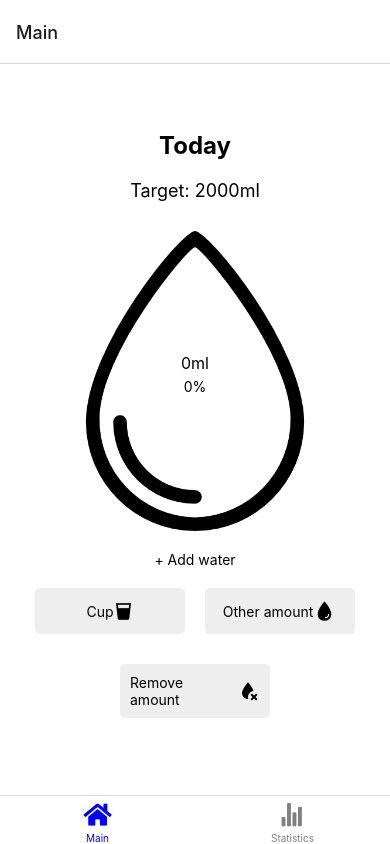
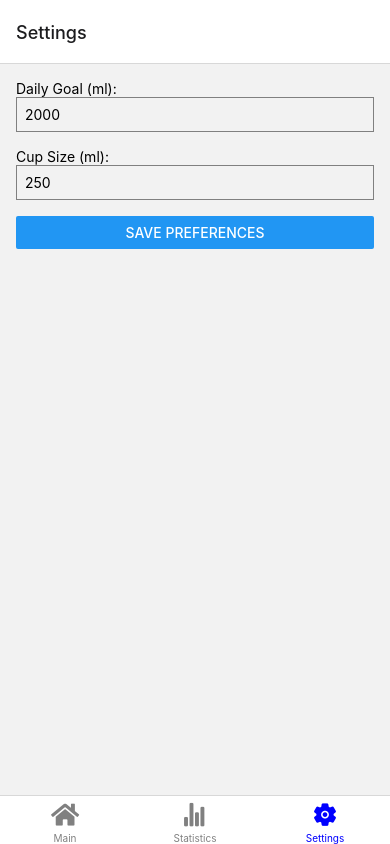
Before and after one commit to FaIch/Droplet, a React Native app: screen /Settings in a window 390 px wide. Built offline with nearby package versions, Linux system fonts and the light colour scheme.

Commit message:
Added settings

```diff
--- a/App.js
+++ b/App.js
@@ -6,6 +6,7 @@ import { FontAwesome5 } from '@expo/vector-icons';
 import { Ionicons } from '@expo/vector-icons';
 import globalStyles from "./assets/globalStyles";
 import {View} from "react-native";
+import SettingsScreen from "./screens/SettingsScreen";
 
 const Tab = createBottomTabNavigator();
 
@@ -44,6 +45,16 @@ export default function App() {
                     )
             }}
             />
+            <Tab.Screen
+                name="Settings"
+                component={SettingsScreen}
+                options={{
+                    tabBarLabel: 'Settings',
+                    tabBarIcon: ({ color, size}) => (
+                        <Ionicons name="settings" color={color} size={size}/>
+                    )
+                }}
+            />
           </Tab.Navigator>
           </NavigationContainer>
       </View>
--- a/screens/MainScreen.js
+++ b/screens/MainScreen.js
@@ -7,9 +7,14 @@ import RemoveWaterModal from "../components/RemoveWaterModal";
 import AsyncStorage from "@react-native-async-storage/async-storage";
 
 function MainScreen() {
+    const [dailyGoal, setDailyGoal] = useState(2000);
+    const [cupSize, setCupSize] = useState(250);
     const [waterIntake, setWaterIntake] = useState(0);
     const [addModalVisible, setAddModalVisible] = useState(false);
     const [removeModalVisible, setRemoveModalVisible] = useState(false);
+
+    const fillPercentage = (waterIntake / dailyGoal) * 100;
+    const emptySpace = 300 - (3 * fillPercentage);
 
     const updateIntakeHistory = async (newIntake) => {
         try {
@@ -32,12 +37,21 @@ function MainScreen() {
         }
     };
 
+    const loadPreferences = async () => {
+        const storedGoal = await AsyncStorage.getItem('dailyGoal');
+        const storedCupSize = await AsyncStorage.getItem('cupSize');
+
+        if (storedGoal) setDailyGoal(parseInt(storedGoal));
+        if (storedCupSize) setCupSize(parseInt(storedCupSize));
+    }
+
     useEffect(() => {
         updateIntakeHistory(waterIntake);
+        loadPreferences();
     }, [waterIntake]);
 
     const addGlass = () => {
-        setWaterIntake(prevIntake => prevIntake + 250);
+        setWaterIntake(prevIntake => prevIntake + cupSize);
     };
 
     const addCustom = (amount) => {
@@ -45,18 +59,15 @@ function MainScreen() {
     };
 
     const removeCustom = (amount) => {
-        setWaterIntake(prevIntake => prevIntake - amount);
+        if (waterIntake - amount <= 0 ) setWaterIntake(0);
+        else setWaterIntake(prevIntake => prevIntake - amount);
     };
-
-    const fillPercentage = (waterIntake / 2000) * 100;
-
-    const emptySpace = 300 - (3 * fillPercentage);
 
     return (
         <View style={globalStyles.appBackground}>
             <View style={styles.container}>
                 <Text style={styles.header}>Today</Text>
-                <Text style={styles.target}>Target: 2000ml</Text>
+                <Text style={styles.target}>Target: {dailyGoal}ml</Text>
 
                 <View style={styles.imageContainer}>
                     <Image source={require('../assets/droplet.png')} style={styles.droplet} />
--- /dev/null
+++ b/screens/SettingsScreen.js
@@ -0,0 +1,64 @@
+import React, { useState, useEffect } from 'react';
+import {View, Text, TextInput, Button, StyleSheet, TouchableWithoutFeedback, Keyboard} from 'react-native';
+import AsyncStorage from "@react-native-async-storage/async-storage";
+
+function SettingsScreen() {
+    const [dailyGoal, setDailyGoal] = useState('2000');
+    const [cupSize, setCupSize] = useState('250');
+
+    useEffect(() => {
+        loadPreferences();
+    }, []);
+
+    const loadPreferences = async () => {
+        const storedGoal = await AsyncStorage.getItem('dailyGoal');
+        const storedCupSize = await AsyncStorage.getItem('cupSize');
+        if (storedGoal) setDailyGoal(storedGoal);
+        if (storedCupSize) setCupSize(storedCupSize);
+    }
+
+    const savePreferences = async () => {
+        await AsyncStorage.setItem('dailyGoal', dailyGoal);
+        await AsyncStorage.setItem('cupSize', cupSize);
+        // You can also show a success message or navigate away from this screen after saving
+    }
+
+    return (
+        <TouchableWithoutFeedback onPress={() => Keyboard.dismiss()}>
+            <View style={styles.container}>
+                <Text>Daily Goal (ml):</Text>
+                <TextInput
+                    value={dailyGoal}
+                    onChangeText={setDailyGoal}
+                    keyboardType="numeric"
+                    style={styles.input}
+                />
+
+                <Text>Cup Size (ml):</Text>
+                <TextInput
+                    value={cupSize}
+                    onChangeText={setCupSize}
+                    keyboardType="numeric"
+                    style={styles.input}
+                />
+
+                <Button title="Save Preferences" onPress={savePreferences} />
+            </View>
+        </TouchableWithoutFeedback>
+    );
+}
+
+const styles = StyleSheet.create({
+    container: {
+        flex: 1,
+        padding: 16,
+    },
+    input: {
+        borderWidth: 1,
+        borderColor: 'gray',
+        padding: 8,
+        marginBottom: 16,
+    },
+});
+
+export default SettingsScreen;
```
